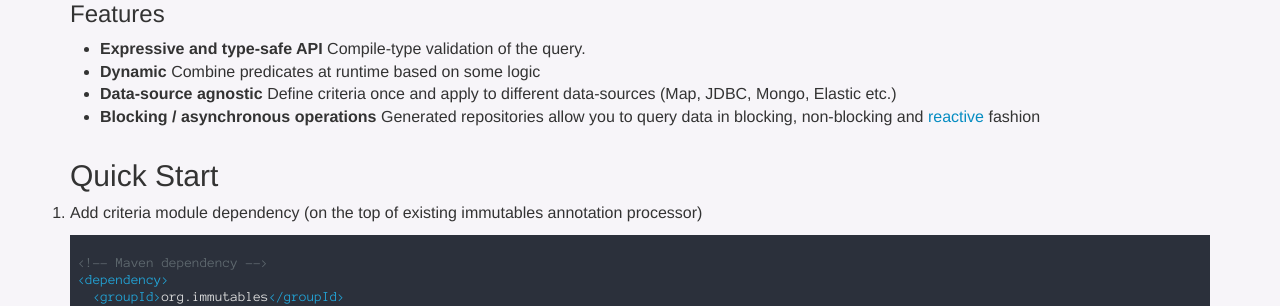
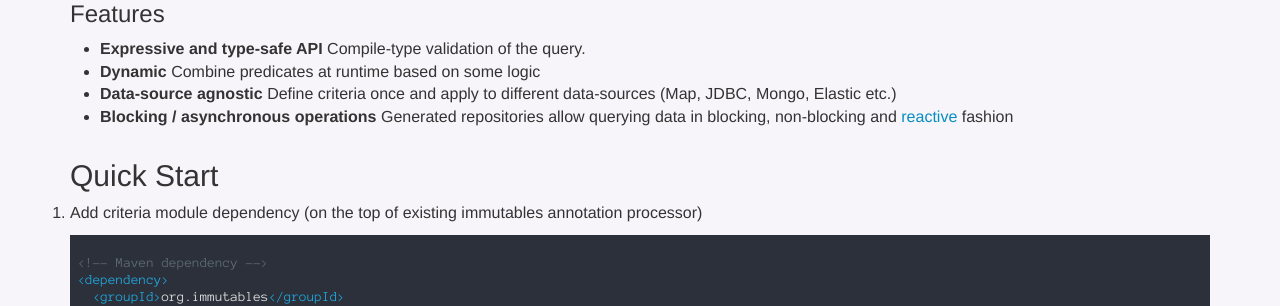
Before and after one commit to immutables/immutables.github.io, a Jekyll site: the page built from criteria.md, in a window 1280 px wide and 900 px high, scrolled down 420 px. Shown: the part 152-458 px from the top of the window. Built offline with Jekyll 4.4.1, drawn with Linux system fonts in a browser that asks for light colours; nearby versions of some CDN libraries; Markdown is read by kramdown in place of the engine named in the settings; part of the change alters nothing that is shown; some of the changed text lies outside the part shown.

Commit message:
fix typos

````diff
--- a/criteria.md
+++ b/criteria.md
@@ -18,7 +18,7 @@ The focus of Immutables Criteria is to provide database agnostic and efficient A
 - **Expressive and type-safe API** Compile-type validation of the query.
 - **Dynamic** Combine predicates at runtime based on some logic
 - **Data-source agnostic** Define criteria once and apply to different data-sources (Map, JDBC, Mongo, Elastic etc.)
-- **Blocking / asynchronous operations** Generated repositories allow you to query data in blocking, non-blocking and [reactive](https://www.reactive-streams.org/) fashion
+- **Blocking / asynchronous operations** Generated repositories allow querying data in blocking, non-blocking and [reactive](https://www.reactive-streams.org/) fashion
 
 Quick Start
 -----
@@ -155,7 +155,7 @@ Repositories delegate all operations to the Backend (more on that later).
 ```java
 // add insert / find / delete / watch operations which return rxjava types
 @Criteria.Repository(facets = {RxJavaReadable.class, RxJavaWritable.class, RxJavaWatchable.class})
-interface Persion {
+interface Person {
 }
 
 // query datasource and return reactive type: Flowable
@@ -218,7 +218,7 @@ Use `*Watchable` facet to enable this functionality on a repository.
 interface Person {}
 
 // if remote database allows filtering in real-time
-Flowable<Persion> flow = repository.watcher(PersonCriteria.person.active.isFalse()).watch();
+Flowable<Person> flow = repository.watcher(PersonCriteria.person.active.isFalse()).watch();
 ```
 
 ----
@@ -247,7 +247,7 @@ To instantiate mongo backend use `CollectionResolver`. The later is responsible
 ```java
 MongoDatabase database = ... // get database
 Backend backend = new MongoBackend(CollectionResolver.defaultResolver(database));
-PersonRepository repository = new PersionRepository(backend);
+PersonRepository repository = new PersonRepository(backend);
 ```
 
 #### Jackson/Bson integration
````
